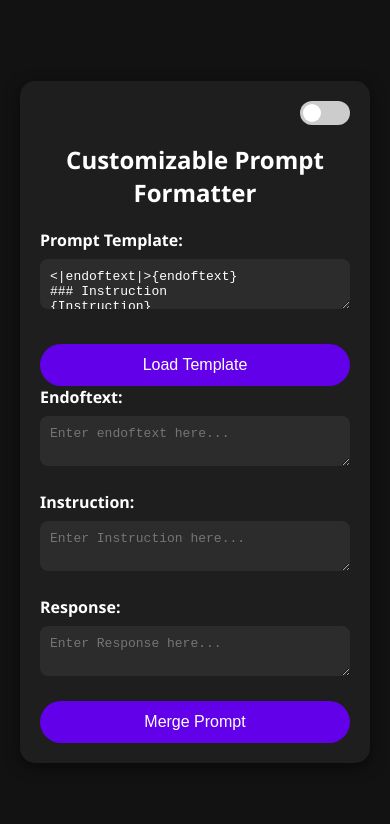
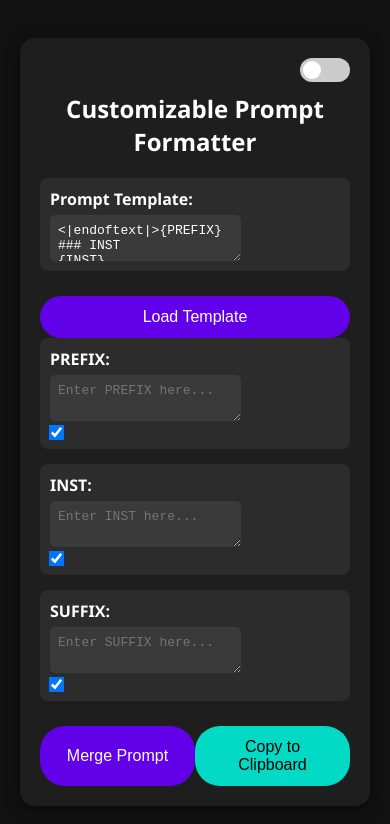
Before and after one commit to xander-haj/prompt-merger, a plain HTML site: page index.html in a window 390 px wide. Both pictures are taken after a click on the button "Merge Prompt". Drawn offline with nearby package versions, Linux system fonts and the light colour scheme.

Commit message:
Update index.html

```diff
--- a/index.html
+++ b/index.html
@@ -4,6 +4,8 @@
     <meta charset="UTF-8">
     <meta name="viewport" content="width=device-width, initial-scale=1.0">
     <title>Customizable Prompt Formatter Tool</title>
+    <!-- Include SortableJS via CDN -->
+    <script src="https://cdnjs.cloudflare.com/ajax/libs/Sortable/1.15.0/Sortable.min.js" integrity="sha512-Fhjb7KyjOK31cKwNKEhRX7JBGq17E7kWfBKEQb4Q8UHCsLLfzCqg+3pvmfUn5BIRhUd9iYmCZdhAzFx0Xk5TxA==" crossorigin="anonymous" referrerpolicy="no-referrer"></script>
     <style>
         /* CSS Reset */
         *, *::before, *::after {
@@ -31,6 +33,7 @@
             box-shadow: 0 4px 15px rgba(0, 0, 0, 0.5);
             max-width: 800px;
             width: 100%;
+            overflow: hidden;
         }
 
         h1 {
@@ -138,30 +141,46 @@
 
         /* Form Styles */
         .form-group {
-            margin-bottom: 20px;
+            display: flex;
+            align-items: center;
+            margin-bottom: 15px;
+            padding: 10px;
+            background-color: #2c2c2c;
+            border-radius: 8px;
+            cursor: grab;
         }
 
-        label {
-            display: block;
-            margin-bottom: 8px;
+        .form-group.dragging {
+            opacity: 0.5;
+        }
+
+        .form-group label {
+            flex: 0 0 150px;
+            margin-right: 10px;
             font-weight: bold;
         }
 
-        textarea, input[type="text"] {
-            width: 100%;
-            padding: 10px;
-            border-radius: 8px;
+        .form-group input[type="text"], .form-group textarea {
+            flex: 1;
+            padding: 8px;
+            border-radius: 5px;
             border: none;
             resize: vertical;
-            background-color: #2c2c2c;
+            background-color: #3a3a3a;
             color: #ffffff;
             font-size: 1em;
             transition: background-color 0.3s, color 0.3s;
         }
 
-        textarea:focus, input[type="text"]:focus {
+        .form-group input[type="text"]:focus, .form-group textarea:focus {
             outline: none;
-            background-color: #3a3a3a;
+            background-color: #4a4a4a;
+        }
+
+        .form-group .toggle-checkbox {
+            margin-left: 10px;
+            transform: scale(1.2);
+            cursor: pointer;
         }
 
         .btn, .copy-btn {
@@ -185,6 +204,7 @@
         .copy-btn {
             background-color: #03dac6;
             color: #000000;
+            margin-left: 10px;
         }
 
         .copy-btn:hover {
@@ -206,6 +226,7 @@
             white-space: pre-wrap;
             word-wrap: break-word;
             margin-top: 10px;
+            overflow: auto;
         }
 
         /* Responsive Design */
@@ -220,6 +241,22 @@
 
             .btn, .copy-btn {
                 width: 100%;
+                margin-left: 0;
+            }
+
+            .form-group {
+                flex-direction: column;
+                align-items: flex-start;
+            }
+
+            .form-group label {
+                margin-bottom: 5px;
+                flex: none;
+            }
+
+            .form-group .toggle-checkbox {
+                margin-left: 0;
+                margin-top: 5px;
             }
         }
     </style>
@@ -249,11 +286,13 @@ Sure, how can I assist you today?
         <form id="input-form">
             <!-- Dynamic Input Fields Will Appear Here -->
         </form>
-        <button class="btn" id="merge-btn" style="display:none;">Merge Prompt</button>
+        <div style="display: flex; justify-content: flex-start;">
+            <button class="btn" id="merge-btn" style="display:none;">Merge Prompt</button>
+            <button class="copy-btn" id="copy-btn" style="display:none;">Copy to Clipboard</button>
+        </div>
         <div class="output-group" style="display:none;">
             <label for="output">Output:</label>
             <div class="output-box" id="output" readonly></div>
-            <button class="copy-btn" id="copy-btn">Copy to Clipboard</button>
         </div>
     </div>
 
@@ -262,11 +301,11 @@ Sure, how can I assist you today?
         const toggleSwitch = document.getElementById('mode-toggle');
         toggleSwitch.addEventListener('change', () => {
             document.body.classList.toggle('light-mode');
-            // Save the preference in localStorage (optional enhancement)
+            // Save the preference in localStorage
             localStorage.setItem('theme', document.body.classList.contains('light-mode') ? 'light' : 'dark');
         });
 
-        // Load theme preference on page load (optional enhancement)
+        // Load theme preference on page load
         window.addEventListener('DOMContentLoaded', () => {
             const savedTheme = localStorage.getItem('theme');
             if (savedTheme === 'light') {
@@ -280,8 +319,8 @@ Sure, how can I assist you today?
         });
 
         /**
-         * Predefined Order for Placeholders
-         * Adjust this array based on the desired order of output.
+         * Predefined Order for Output
+         * Adjust this array based on the desired order of output sections.
          */
         const predefinedOrder = ['PREFIX', 'INST', 'SUFFIX'];
 
@@ -301,15 +340,15 @@ Sure, how can I assist you today?
         const predefinedSections = [
             {
                 marker: /^<\|endoftext\|>/, // Regex to match <|endoftext|> at the start of the line
-                placeholder: 'endoftext'
+                placeholder: 'PREFIX'
             },
             {
                 marker: /^###\s*Instruction/, // Regex to match ### Instruction
-                placeholder: 'Instruction'
+                placeholder: 'INST'
             },
             {
                 marker: /^###\s*Response/, // Regex to match ### Response
-                placeholder: 'Response'
+                placeholder: 'SUFFIX'
             }
         ];
 
@@ -337,8 +376,8 @@ Sure, how can I assist you today?
                         // Check if the line already contains a placeholder
                         const placeholderRegex = new RegExp(`\\{${section.placeholder}\\}`);
                         if (!placeholderRegex.test(line)) {
-                            if (section.placeholder === 'endoftext') {
-                                // Replace content after <|endoftext|> with {endoftext}
+                            if (section.placeholder === 'PREFIX') {
+                                // Replace content after <|endoftext|> with {PREFIX}
                                 const parts = line.split('>');
                                 if (parts.length > 1) {
                                     modifiedTemplate += `${parts[0]}>${'{'+section.placeholder+'}'}` + '\n';
@@ -377,6 +416,7 @@ Sure, how can I assist you today?
                 alert('No predefined sections found in the template. The entire template will be treated as fixed.');
                 // Treat the entire template as fixed and display it as output
                 document.getElementById('merge-btn').style.display = 'block';
+                document.getElementById('copy-btn').style.display = 'block';
                 document.querySelector('.output-group').style.display = 'none';
             }
         }
@@ -460,6 +500,7 @@ Sure, how can I assist you today?
             placeholders.forEach(placeholder => {
                 const div = document.createElement('div');
                 div.className = 'form-group';
+                div.setAttribute('data-placeholder', placeholder);
 
                 const label = document.createElement('label');
                 label.setAttribute('for', placeholder);
@@ -486,16 +527,37 @@ Sure, how can I assist you today?
                 input.id = placeholder;
                 input.name = placeholder;
 
+                const checkbox = document.createElement('input');
+                checkbox.type = 'checkbox';
+                checkbox.className = 'toggle-checkbox';
+                checkbox.checked = true; // Default to checked
+                checkbox.setAttribute('aria-label', `Include ${placeholder} in merge`);
+
                 div.appendChild(label);
                 div.appendChild(input);
+                div.appendChild(checkbox);
                 form.appendChild(div);
             });
 
             if (placeholders.length > 0) {
-                document.getElementById('merge-btn').style.display = 'block';
+                document.getElementById('merge-btn').style.display = 'inline-block';
+                document.getElementById('copy-btn').style.display = 'inline-block';
+                initializeSortable();
             } else {
                 document.getElementById('merge-btn').style.display = 'none';
+                document.getElementById('copy-btn').style.display = 'none';
             }
+        }
+
+        /**
+         * Function to initialize SortableJS for the input form.
+         */
+        function initializeSortable() {
+            const sortable = Sortable.create(document.getElementById('input-form'), {
+                animation: 150,
+                handle: '.form-group',
+                ghostClass: 'dragging',
+            });
         }
 
         /**
@@ -529,11 +591,14 @@ Sure, how can I assist you today?
                 return;
             }
 
-            // Create a mapping of placeholders to user inputs
+            // Create a mapping of placeholders to user inputs based on checked boxes
             const userInputs = {};
-            placeholders.forEach(placeholder => {
-                const inputElement = document.getElementById(placeholder);
-                if (inputElement) {
+            const formGroups = document.querySelectorAll('.form-group');
+            formGroups.forEach(group => {
+                const placeholder = group.getAttribute('data-placeholder');
+                const checkbox = group.querySelector('.toggle-checkbox');
+                if (checkbox.checked) {
+                    const inputElement = group.querySelector('input[type="text"], textarea');
                     const userInput = inputElement.value.trim();
                     if (!userInput) {
                         alert(`Please enter a value for "${placeholder}".`);
@@ -543,7 +608,7 @@ Sure, how can I assist you today?
                 }
             });
 
-            // Assemble the merged output in the predefined order
+            // Assemble the merged output in the user-defined order
             const mergedOutputParts = [];
 
             predefinedOrder.forEach(placeholder => {
```
